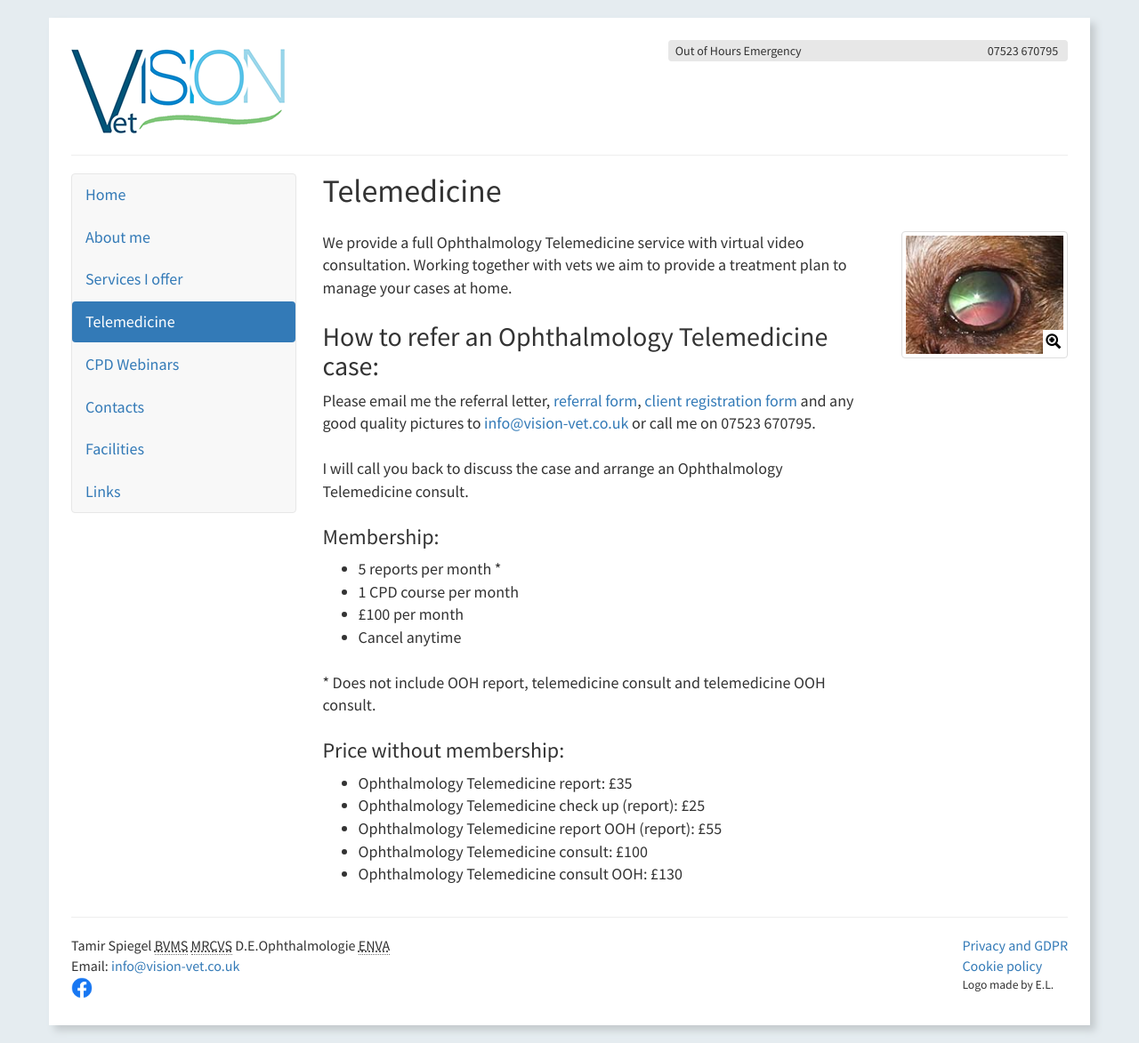
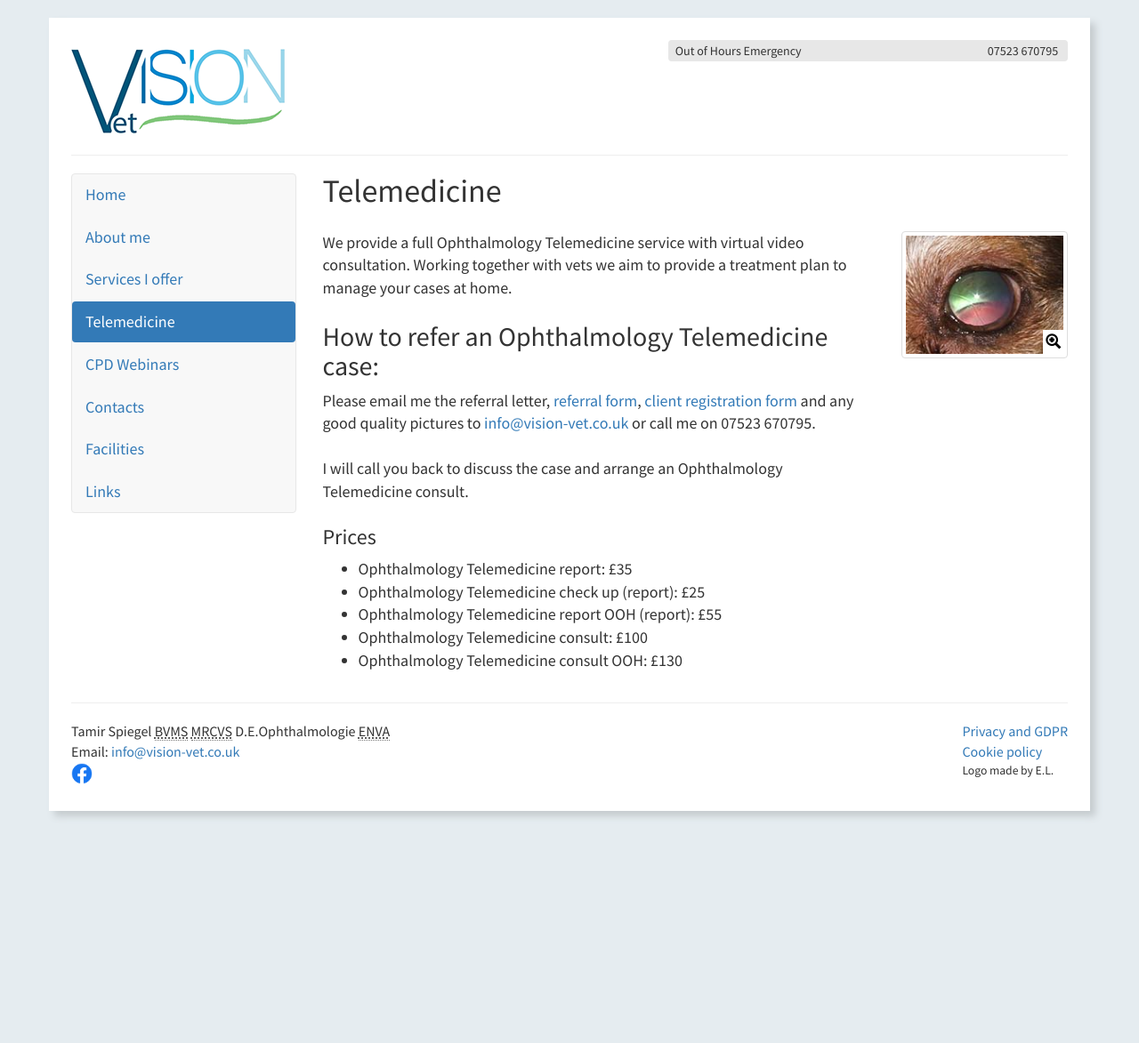
Before and after one commit to cheungmichael/vision-vet.co.uk, a Jekyll site: the page built from telemedicine.md, in a window 1280 px wide. Shown: the whole page at 89% size. Built offline with Jekyll 4.4.1, drawn with Linux system fonts in a browser that asks for light colours; comment, search, counter and statistics services are not loaded; after the commit the page ends 932 px from its top, so only the background shows below that.

Commit message:
Update telemedicine page

```diff
--- a/telemedicine.md
+++ b/telemedicine.md
@@ -18,16 +18,7 @@ weight: 6
 
     <p>I will call you back to discuss the case and arrange an Ophthalmology Telemedicine consult.</p>
 
-    <h3>Membership:</h3>
-    <ul>
-      <li>5 reports per month * </li>
-      <li>1 CPD course per month</li>
-      <li>&pound;100 per month</li>
-      <li>Cancel anytime</li>
-    </ul>
-    <p>* Does not include OOH report, telemedicine consult and telemedicine OOH consult.</p>
-
-    <h3>Price without membership:</h3>
+    <h3>Prices</h3>
     <ul>
       <li>Ophthalmology Telemedicine report: &pound;35</li>
       <li>Ophthalmology Telemedicine check up (report): &pound;25</li>
```
